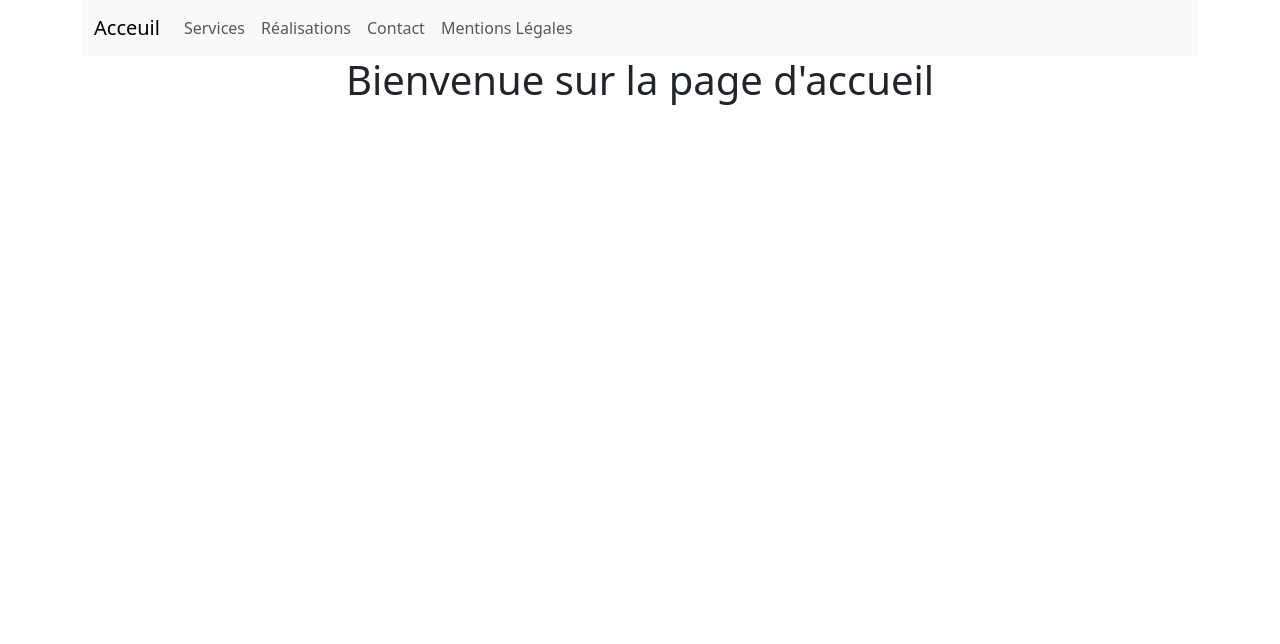
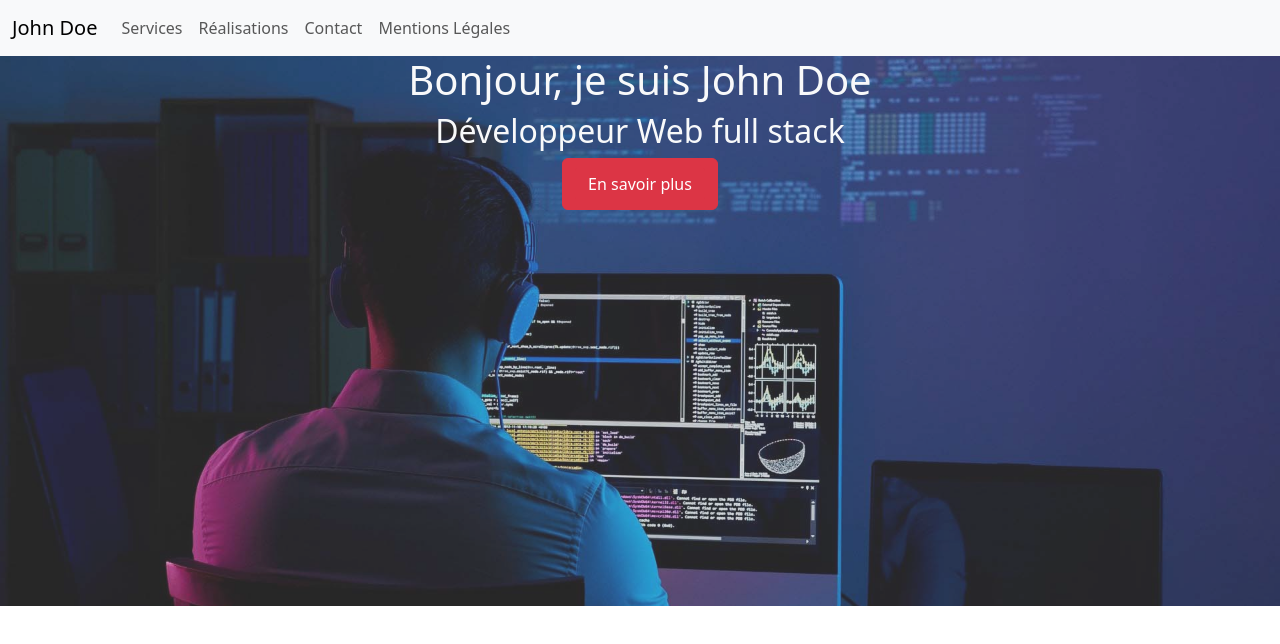
Before and after one commit to Corentin-pqt87/CEF-John-doe-portfolio, a React (Create React App) app: page / in a window 1280 px wide. Shown: the top 644 px of the page. Built offline with nearby package versions, Linux system fonts and the light colour scheme.

Commit message:
Accueil : ajout image, titre et boutton

```diff
--- a/src/App.js
+++ b/src/App.js
@@ -1,7 +1,7 @@
 import './App.css';
 import { Routes, Route, Link } from 'react-router-dom';
 // Pages jsx
-import Acceuil from './pages/Accueil';
+import Accueil from './pages/Accueil';
 import Service from './pages/Service';
 import Contact from './pages/Contact';
 import Realisation from './pages/Realisation';
@@ -9,11 +9,11 @@ import Legales from './pages/Legales';
 
 export default function App() {
   return (
-    <div className="container text-center">
+    <div className="text-center">
       <header>
         <nav className="navbar navbar-expand-lg bg-body-tertiary">
           <div className="container-fluid">
-            <Link className="navbar-brand" to="/">Acceuil</Link>
+            <Link className="navbar-brand" to="/">John Doe</Link>
             <button className="navbar-toggler" type="button" data-bs-toggle="collapse" data-bs-target="#navbarNav" aria-controls="navbarNav" aria-expanded="false" aria-label="Toggle navigation">
               <span className="navbar-toggler-icon"></span>
             </button>
@@ -36,14 +36,17 @@ export default function App() {
           </div>
         </nav>
 
+
+      </header>
+      <main>
         <Routes>
-          <Route path="/" element={<Acceuil />} />
+          <Route path="/" element={<Accueil />} />
           <Route path="/Service" element={<Service />} />
           <Route path="/Realisation" element={<Realisation />} />
           <Route path="/Contact" element={<Contact />} />
           <Route path="/Legales" element={<Legales />} />
         </Routes>
-      </header>
+      </main>
     </div>
   );
 }
--- a/src/pages/Accueil.jsx
+++ b/src/pages/Accueil.jsx
@@ -1,7 +1,25 @@
-export default function Acceuil() {
+import { Routes, Route, Link } from 'react-router-dom';
+// Pages jsx
+import Contact from './Contact';
+
+// CSS
+import "../style/Accueil.css";
+
+export default function Accueil() {
   return (
-    <div>
-      <h1>Bienvenue sur la page d'accueil</h1>
+    <div className='Accueil'>
+      <div id="header" className='text-light d-flex flex-column align-items-center'>
+        <h1>Bonjour, je suis John Doe</h1>
+        <h2>Développeur Web full stack</h2>
+
+        <Link to="/Contact" className="btn btn-danger">
+          <button className='btn btn-danger'>En savoir plus</button>
+        </Link>
+
+        <Routes>
+          <Route path="/Contact" element={<Contact />} />
+        </Routes>
+      </div>
     </div>
   );
 }
--- /dev/null
+++ b/src/style/Accueil.css
@@ -0,0 +1,27 @@
+/*========== Importation ==========*/
+/*========== Variable ==========*/
+/* Image de font */
+.Accueil {
+  width: 100%;
+  height: calc(100vw * 0.4296875);
+}
+.Accueil::before {
+  content: "";
+  position: absolute;
+  /*top: 0;*/
+  left: 0;
+  width: 100%;
+  height: calc(100vw * 0.4296875);
+  background-image: url("../asset/img/hero-bg.jpg");
+  background-repeat: no-repeat;
+  background-position: center;
+  background-size: cover;
+  filter: contrast(70%);
+  z-index: 1;
+}
+.Accueil > * {
+  position: relative;
+  z-index: 2;
+}
+
+/*# sourceMappingURL=Accueil.css.map */
--- /dev/null
+++ b/src/style/Accueil.scss
@@ -0,0 +1,37 @@
+/*========== Importation ==========*/
+@use "sass:math";
+
+
+
+/*========== Variable ==========*/
+/* Image de font */
+$image-font: '../asset/img/hero-bg.jpg';
+$image-width: 1920px;
+$image-height: 1100px;
+$scale: 0.75;
+$header-ratio: math.div($image-height, $image-width) * $scale;
+
+.Accueil {
+    width: 100%;
+    height: calc(100vw * #{$header-ratio});
+
+    &::before {
+        content: "";
+        position: absolute;
+        /*top: 0;*/
+        left: 0;
+        width: 100%;
+        height: calc(100vw * #{$header-ratio}); // hauteur proportionnelle à la largeur
+        background-image: url($image-font);
+        background-repeat: no-repeat;
+        background-position: center;
+        background-size: cover;
+        filter: contrast(70%);
+        z-index: 1;
+    }
+
+    > * {
+        position: relative;
+        z-index: 2;
+    }
+}
```
Also changed, not shown: 1 other file (tests, documents, lock files or other folders).
